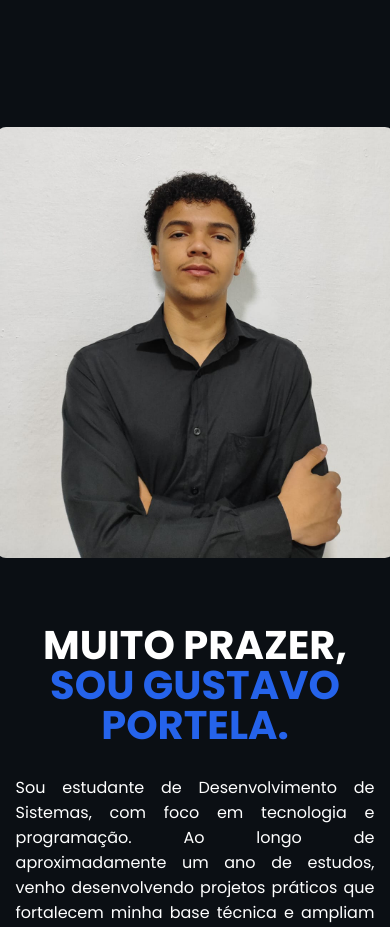
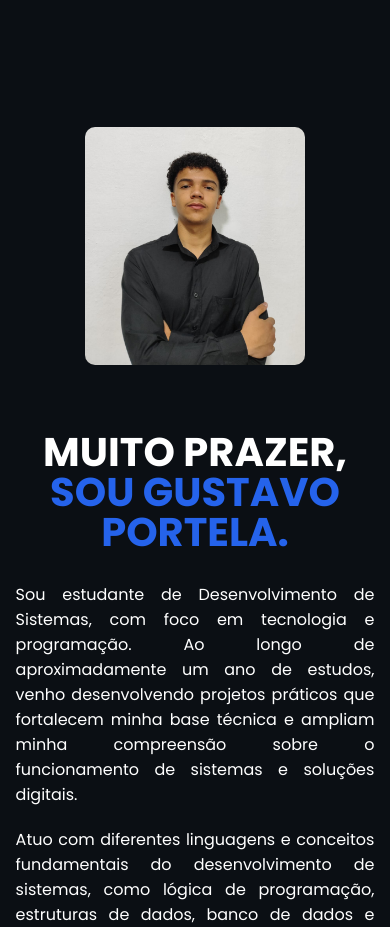
Before and after one commit to devportela/SitePortifolio, a plain HTML site: page index.html in a window 390 px wide. Shown: the part 4200-5127 px from the top of the page. Drawn offline with nearby package versions, Linux system fonts and the light colour scheme.

Commit message:
feat:media query

```diff
--- a/index.html
+++ b/index.html
@@ -83,7 +83,7 @@ Desenvolvimento de sistemas e soluções digitais a partir de fundamentos sólid
                     </div><!--txt-topo-site-->
 
                     <div class="img-topo-site">
-                        <img src="images/pessoa.png" alt="">
+                        <img src="images/pessoa.png" alt="Pessoa">
                     </div><!--img-topo-site-->
                 </div><!--flex-->
             </div><!--interface-->
--- a/style.css
+++ b/style.css
@@ -559,8 +559,15 @@ footer p a {
 }
 /* ===== CELULAR ===== */
 @media screen and (max-width: 480px) {
+
   .topo-do-site {
     padding-top: 100px;
+  }
+
+    .sobre img {
+    width: 220px;   /* diminui a imagem */
+    max-width: 100%;
+    height: auto;
   }
 
   .txt-topo-site h1 {
```
